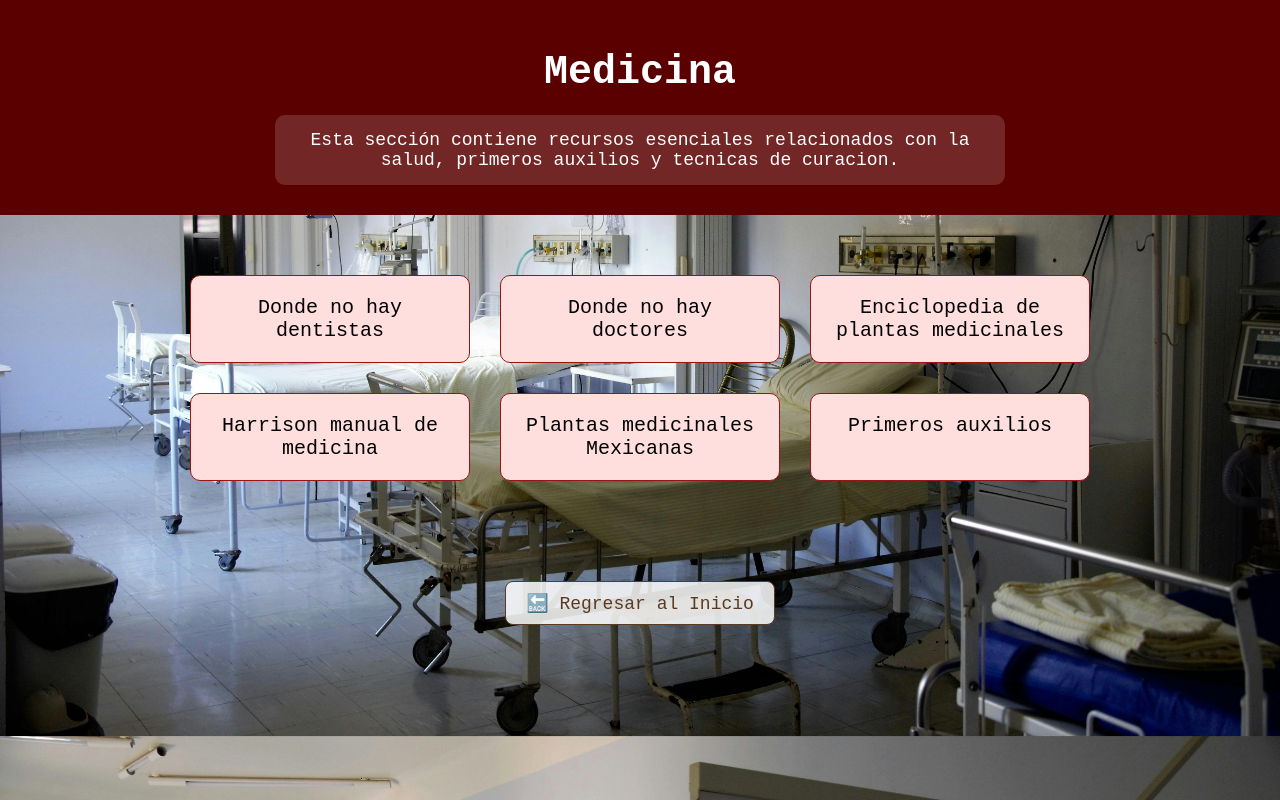
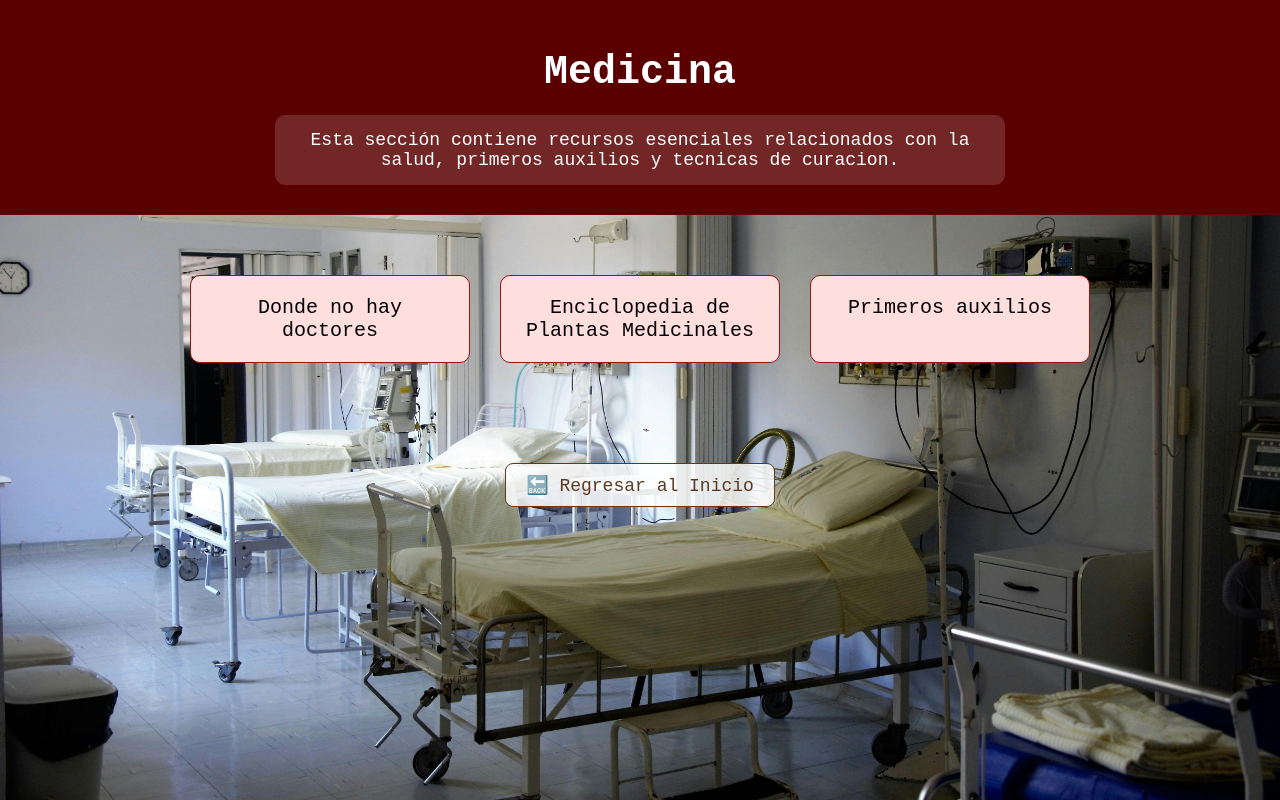
Before and after one commit to AlonKitsune/Arca, a Flask app: page /categoria/Medicina in a window 1280 px wide. Run offline with Flask 3, Linux system fonts and the light colour scheme; the visitor is signed in with stand-in values (Sample User, id 1).

Commit message:
Update medicina.html

```diff
--- a/templates/medicina.html
+++ b/templates/medicina.html
@@ -1,6 +1,7 @@
 <!DOCTYPE html>
 <html lang="es">
 <head>
+  <link rel="icon" href="{{ url_for('static', filename='img/icono.png') }}" type="image">
   <meta charset="UTF-8">
   <title>Medicina - Arca del Conocimiento</title>
   <style>
@@ -8,7 +9,7 @@
       margin: 0;
       padding: 0;
       background: url("{{ url_for('static', filename='img/Hospital.jpg') }}");      background-size: cover;
-      background-position: center;
+      background-position: under;
       font-family: 'Courier New', monospace;
       color: #2b2b2b;
       text-align: center;
@@ -90,21 +91,12 @@
 
   <div class="libros">
     <div class="libro">
-      <a href="{{ url_for('static', filename='libros/Medicina/Donde no hay dentistas.pdf') }}" target="_blank">Donde no hay dentistas</a>
-    </div>
-    <div class="libro">
       <a href="{{ url_for('static', filename='libros/Medicina/Donde no hay doctores.pdf') }}" target="_blank">Donde no hay doctores</a>
     </div>
     <div class="libro">
-      <a href="{{ url_for('static', filename='libros/Medicina/Enciclopedia de plantas medicinales  550 hierbas y remedios para dolencias comunes.pdf') }}" target="_blank">Enciclopedia de plantas medicinales</a>
+      <a href="{{ url_for('static', filename='libros/Medicina/Enciclopedia de Plantas Medicinales (Penélope Ody).pdf') }}" target="_blank">Enciclopedia de Plantas Medicinales</a>
     </div>
     <div class="libro">
-      <a href="{{ url_for('static', filename='libros/Medicina/Harrison manual de medicina.pdf') }}" target="_blank">Harrison manual de medicina</a>
-    </div>
-        <div class="libro">
-      <a href="{{ url_for('static', filename='libros/Medicina/Plantas medicinales la realidad de una tradición ancestral.pdf') }}" target="_blank">Plantas medicinales Mexicanas</a>
-    </div>
-        <div class="libro">
       <a href="{{ url_for('static', filename='libros/Medicina/Primeros auxilios.pdf') }}" target="_blank">Primeros auxilios</a>
     </div>
   </div>
```
